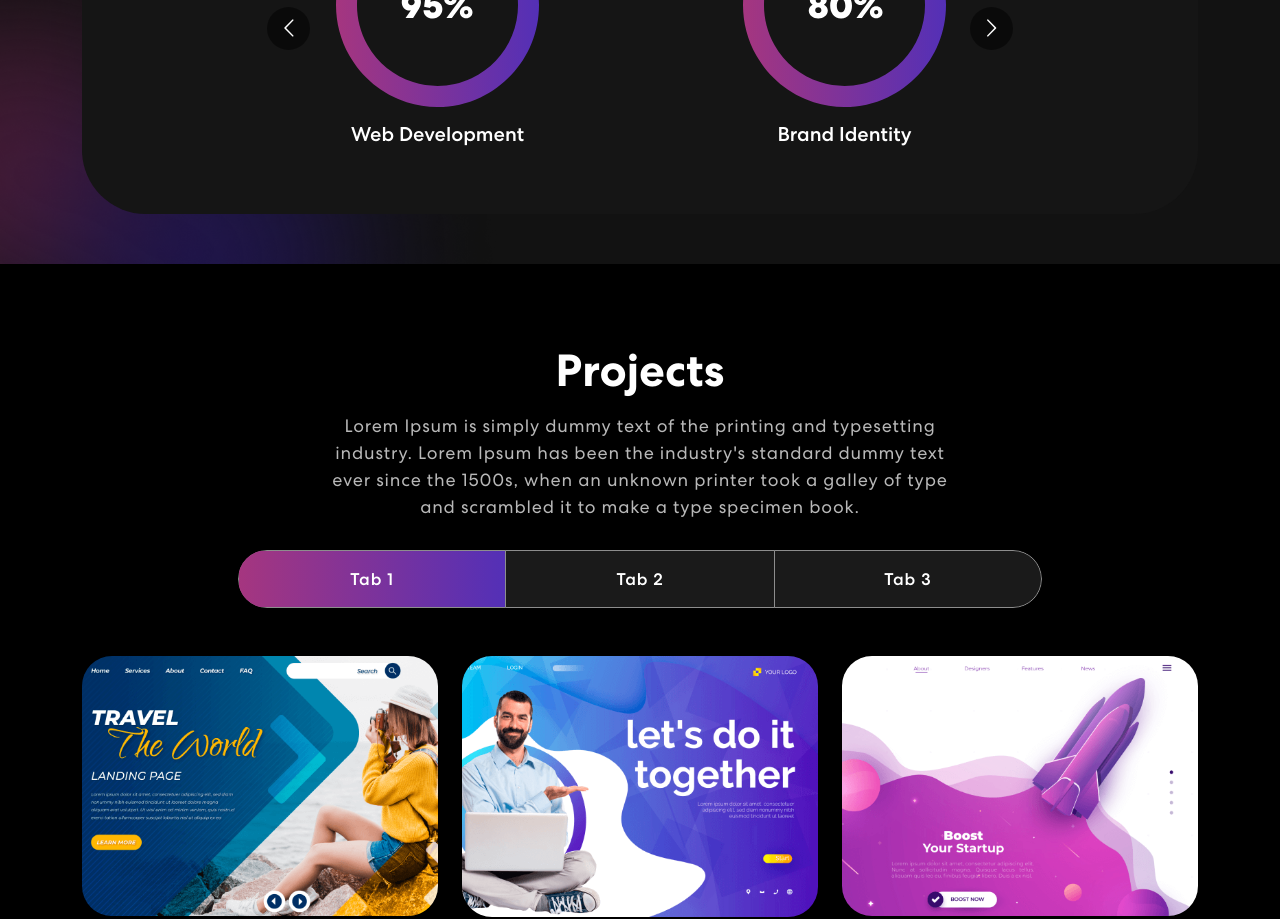
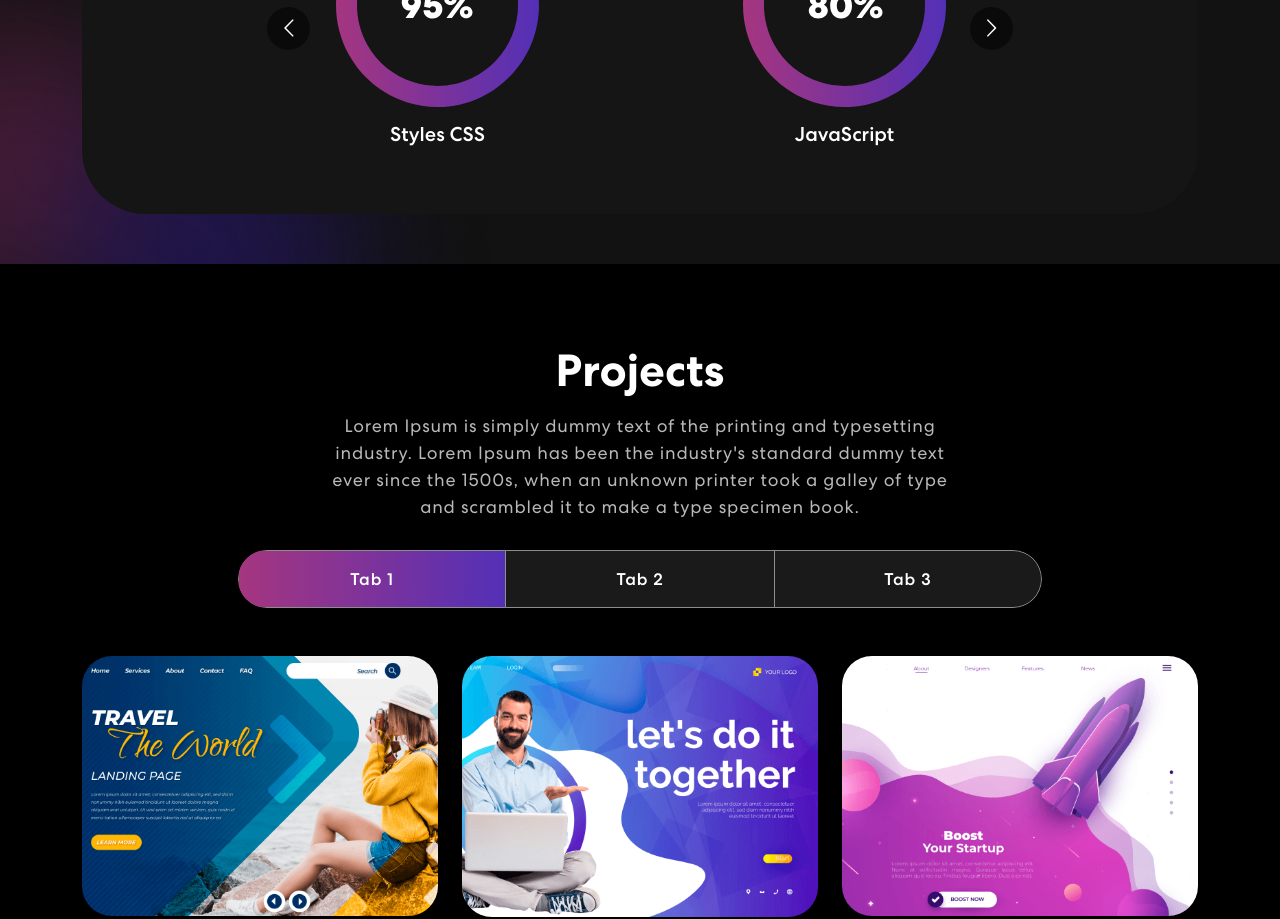
Before and after one commit to Valeriya266/portfolio, a React (Create React App) app: page / in a window 1280 px wide. Shown: the part 1060-1979 px from the top of the page. Built offline with nearby package versions, Linux system fonts and the light colour scheme; no server answers.

Commit message:
add skills

```diff
--- a/src/components/Skills.js
+++ b/src/components/Skills.js
@@ -39,19 +39,19 @@ export const Skills = () => {
                         <Carousel responsive={responsive} infinite={true} className="owl-carousel owl-theme skill-slider">
                             <div className="item">
                                 <img src={meter1} alt="Image" />
-                                <h5>Web Development</h5>
+                                <h5>Styles CSS</h5>
                             </div>
                             <div className="item">
                                 <img src={meter2} alt="Image" />
-                                <h5>Brand Identity</h5>
+                                <h5>JavaScript</h5>
                             </div>
                             <div className="item">
                                 <img src={meter3} alt="Image" />
-                                <h5>Logo Design</h5>
+                                <h5>React JS</h5>
                             </div>
                             <div className="item">
                                 <img src={meter1} alt="Image" />
-                                <h5>Web Development</h5>
+                                <h5>TypeScript</h5>
                             </div>
                         </Carousel>
                     </div>
```
